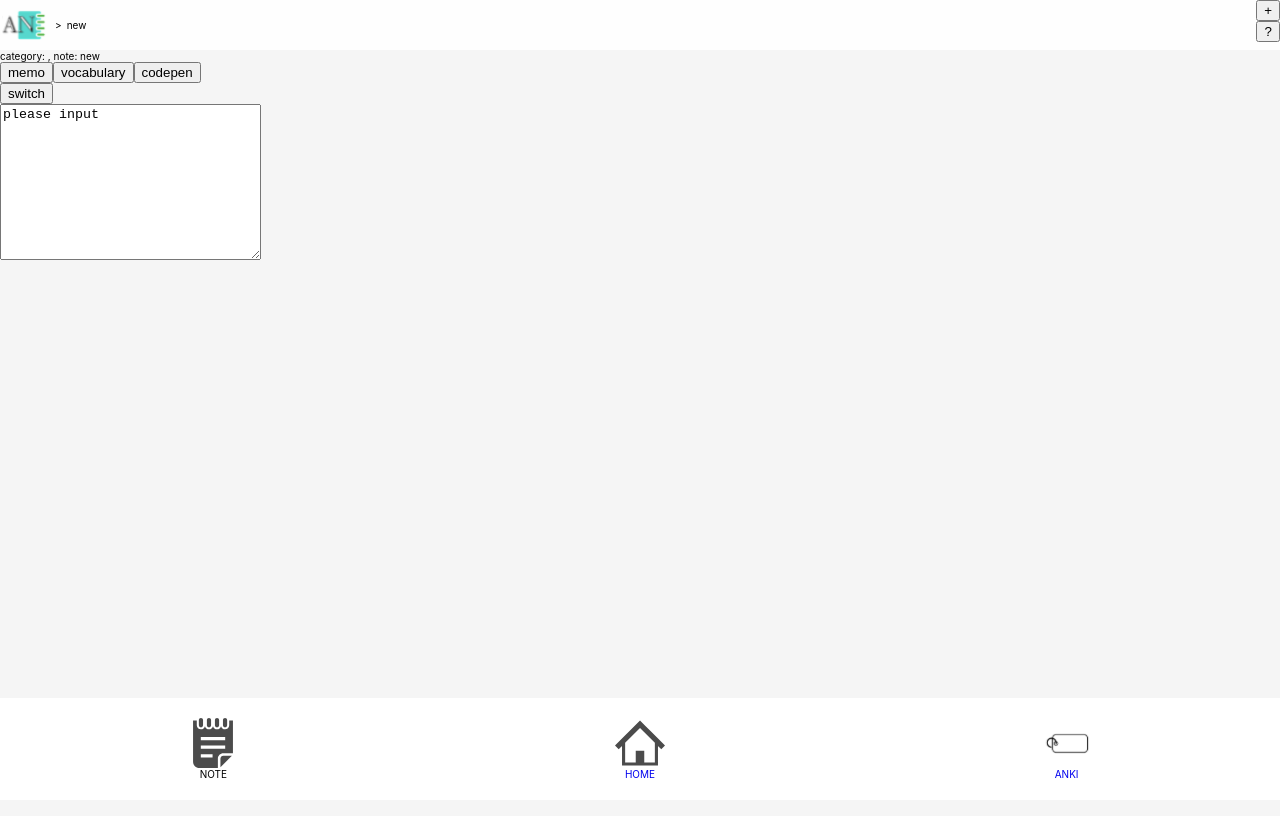
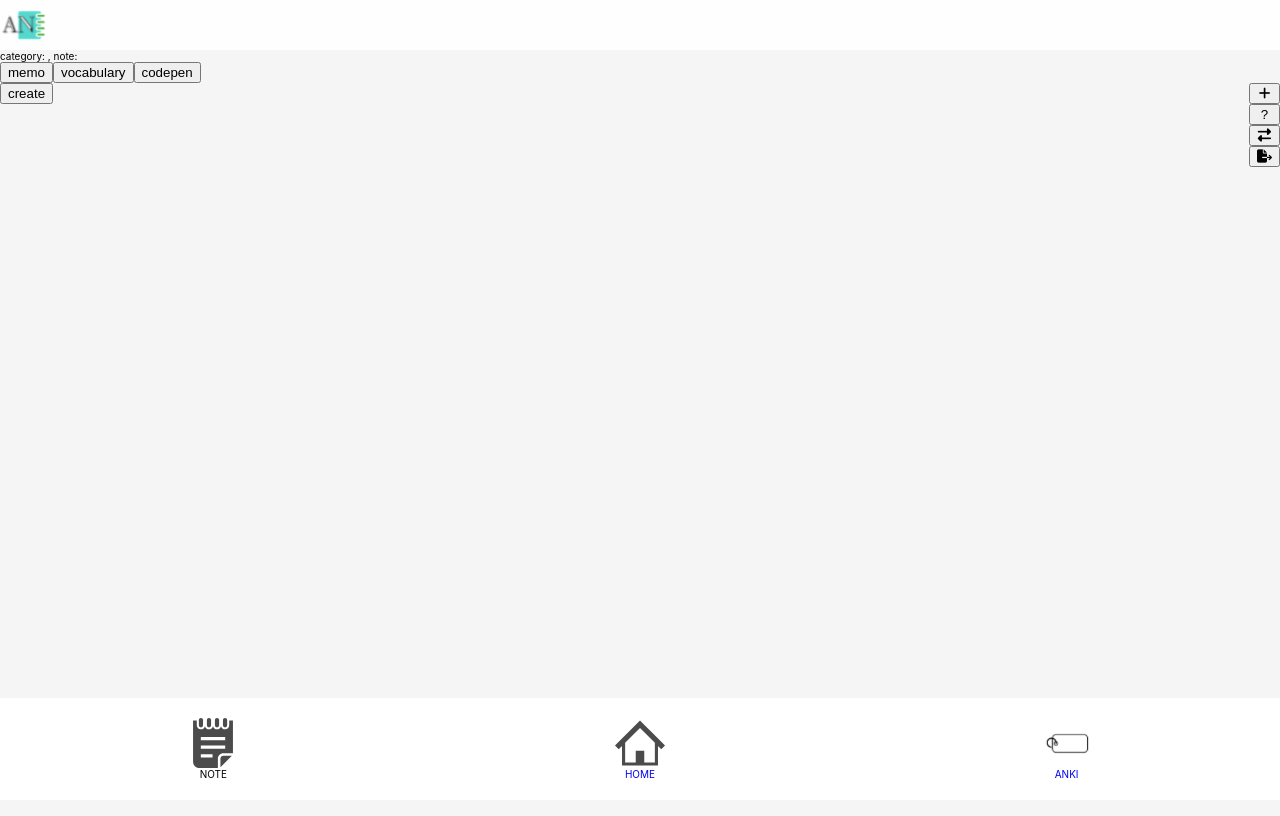
Before and after one commit to kyogen-hekii/anki-note-app, a React app: page /note in a window 1280 px wide. Shown: the top 816 px of the page. Built offline with nearby package versions, Linux system fonts and the light colour scheme; no server answers.

Commit message:
操作用メニューの試験的追加

```diff
--- a/public/index.html
+++ b/public/index.html
@@ -1,15 +1,14 @@
 <!DOCTYPE html>
 <html lang="en">
+
 <head>
   <meta charset="utf-8" />
   <link rel="icon" href="%PUBLIC_URL%/favicon.ico" />
   <meta name="viewport" content="width=device-width, initial-scale=1" />
   <meta name="theme-color" content="#000000" />
-    <meta
-      name="description"
-      content="Web site created using create-react-app"
-    />
+  <meta name="description" content="Web site created using create-react-app" />
   <link rel="apple-touch-icon" href="%PUBLIC_URL%/logo192.png" />
+  <script src="https://kit.fontawesome.com/a5dcb09e45.js" crossorigin="anonymous"></script>
   <!--
       manifest.json provides metadata used when your web app is installed on a
       user's mobile device or desktop. See https://developers.google.com/web/fundamentals/web-app-manifest/
@@ -26,6 +25,7 @@
     -->
   <title>React App</title>
 </head>
+
 <body>
   <noscript>You need to enable JavaScript to run this app.</noscript>
   <div id="root"></div>
@@ -40,4 +40,5 @@
       To create a production bundle, use `npm run build` or `yarn build`.
     -->
 </body>
+
 </html>
--- a/src/pages/Note/NotePage.tsx
+++ b/src/pages/Note/NotePage.tsx
@@ -8,6 +8,7 @@ import { saveToStore } from '../../utils/createVariantReducer'
 import _ from 'lodash'
 import ReactDataSheet from 'react-datasheet'
 import 'react-datasheet/lib/react-datasheet.css'
+import styled from 'styled-components'
 //@ts-ignore
 import Codepen from 'react-codepen-embed'
 import SetCodepenModal from './components/SetCodepenModal'
@@ -51,20 +52,82 @@ class NotePage extends Component<Props> {
     ],
     isChanged: false,
   }
+  obj: any = {
+    memo: {
+      onPlusButtonClick: () => {
+        console.log('plus_memo')
+      },
+      onQuestionButtonClick: () => {
+        console.log('question_memo')
+      },
+      onExportButtonClick: () => {
+        console.log('')
+      },
+      onChangeButtonClick: () => {
+        console.log('')
+      },
+      isAble: {
+        plus: true,
+        question: true,
+        export: true,
+        change: true,
+      },
+    },
+    vocabulary: {
+      onPlusButtonClick: () => {
+        console.log('plus_vocab')
+      },
+      onQuestionButtonClick: () => {
+        console.log('question_vocab')
+      },
+      onExportButtonClick: () => {
+        console.log('')
+      },
+      onChangeButtonClick: () => {
+        console.log('')
+      },
+      isAble: {
+        plus: true,
+        question: true,
+        export: true,
+        change: true,
+      },
+    },
+    codepen: {
+      onPlusButtonClick: () => {
+        console.log('plus_codepen')
+      },
+      onQuestionButtonClick: () => {
+        console.log('question_codepen')
+      },
+      onExportButtonClick: () => {
+        console.log('')
+      },
+      onChangeButtonClick: () => {
+        console.log('')
+      },
+      isAble: {
+        plus: true,
+        question: true,
+        export: true,
+        change: true,
+      },
+    },
+  }
   // #endregion
 
   // #region componentDidMount
   async componentDidMount() {
     const user = await SimpleFetch(getUser(1))
     this.setState({ user })
-    const { note } = this.props.selectedData
-    if (_.isEmpty(note)) {
-      this.props.saveToStore('selectedData', 'note', {
-        ...note,
-        title: 'new',
-        content: 'please input',
-      })
-    }
+    //const { note } = this.props.selectedData
+    // if (_.isEmpty(note)) {
+    //   this.props.saveToStore('selectedData', 'note', {
+    //     ...note,
+    //     title: 'new',
+    //     content: 'please input',
+    //   })
+    // }
     this.addVocabularyRows()
   }
   // #endregion
@@ -97,6 +160,7 @@ class NotePage extends Component<Props> {
     this.props.saveToStore('selectedData', 'note', { ...note, content })
   }
   // #endregion
+
   // #region private method
   /**
    * vocabulary gridの行数を増やす
@@ -119,21 +183,18 @@ class NotePage extends Component<Props> {
   render() {
     const { category, note } = this.props.selectedData
     const { currentTab, isInputViewShown } = this.state
+    const VerticalBar = styled.div`
+      position: absolute;
+      top: 0;
+      right: 0;
+      display: flex;
+      flex-flow: column;
+    `
+    const RelativeWrapper = styled.div`
+      position: relative;
+    `
     return (
       <>
-        <div
-          style={{
-            position: 'fixed',
-            top: 0,
-            right: 0,
-            display: 'flex',
-            flexFlow: 'column',
-          }}
-        >
-          <button onClick={this.handleClickAdd}>+</button>
-          <button>?</button>
-        </div>
-
         <div>
           category: {category?.label}, note: {note?.title}
         </div>
@@ -142,6 +203,34 @@ class NotePage extends Component<Props> {
           <button onClick={this.handleClickVocabulary}>vocabulary</button>
           <button onClick={this.handleClickCodepen}>codepen</button>
         </div>
+        <RelativeWrapper>
+          <VerticalBar>
+            <button
+              onClick={this.obj[currentTab].onPlusButtonClick}
+              disabled={!this.obj[currentTab].isAble.plus}
+            >
+              <i className="fa fa-plus" />
+            </button>
+            <button
+              onClick={this.obj[currentTab].onQuestionButtonClick}
+              disabled={!this.obj[currentTab].isAble.question}
+            >
+              ?
+            </button>
+            <button
+              onClick={this.obj[currentTab].onChangeButtonClick}
+              disabled={!this.obj[currentTab].isAble.change}
+            >
+              <i className="fa fa-exchange-alt" />
+            </button>
+            <button
+              onClick={this.obj[currentTab].onExportButtonClick}
+              disabled={!this.obj[currentTab].isAble.export}
+            >
+              <i className="fa fa-file-export" />
+            </button>
+          </VerticalBar>
+        </RelativeWrapper>
         {currentTab === 'memo' && (
           <>
             {_.isEmpty(note?.content) ? (
@@ -155,7 +244,8 @@ class NotePage extends Component<Props> {
                     }}
                     style={{ boxSizing: 'border-box' }}
                   >
-                    switch
+                    <i className="fa fa-exchange-alt" />
+                    switch to {isInputViewShown ? 'markdown' : 'input'}
                   </button>
                 </div>
                 {isInputViewShown && (
```
Lines whose indentation alone changed are shown as unchanged.
